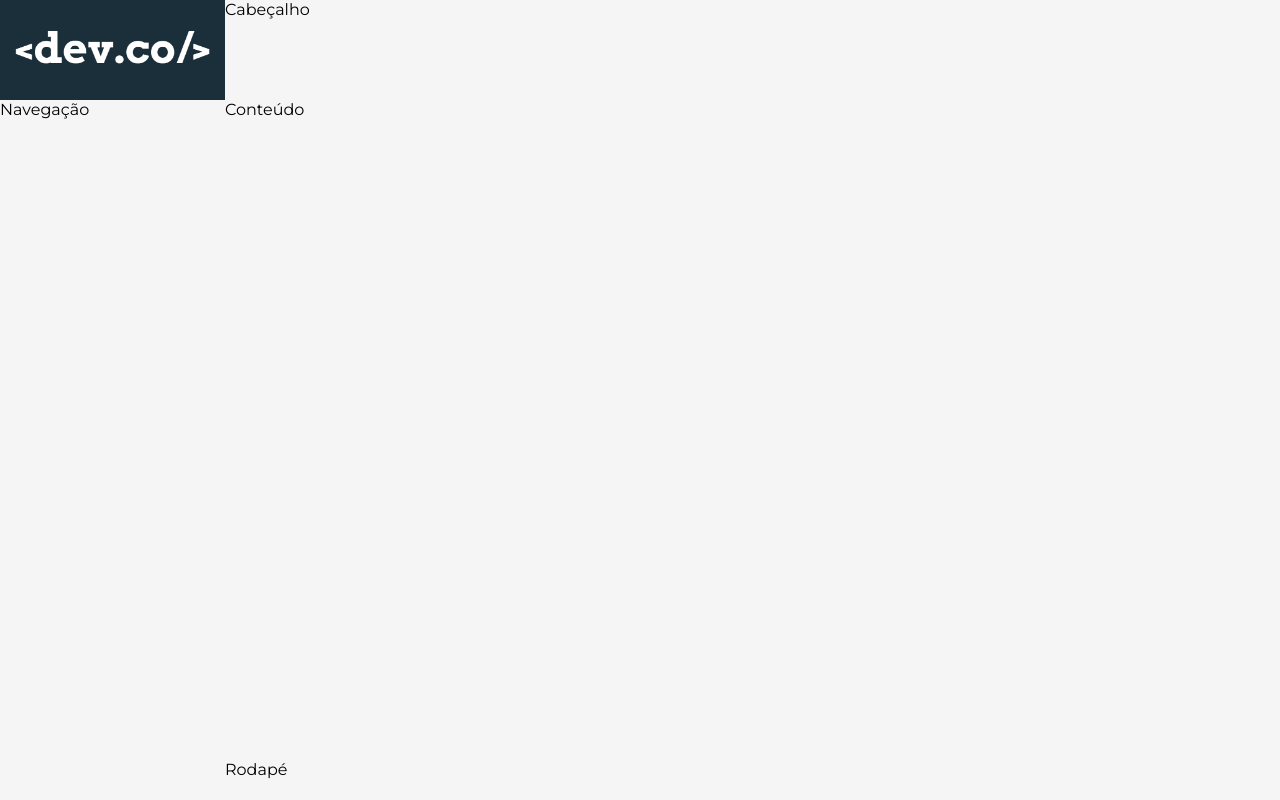
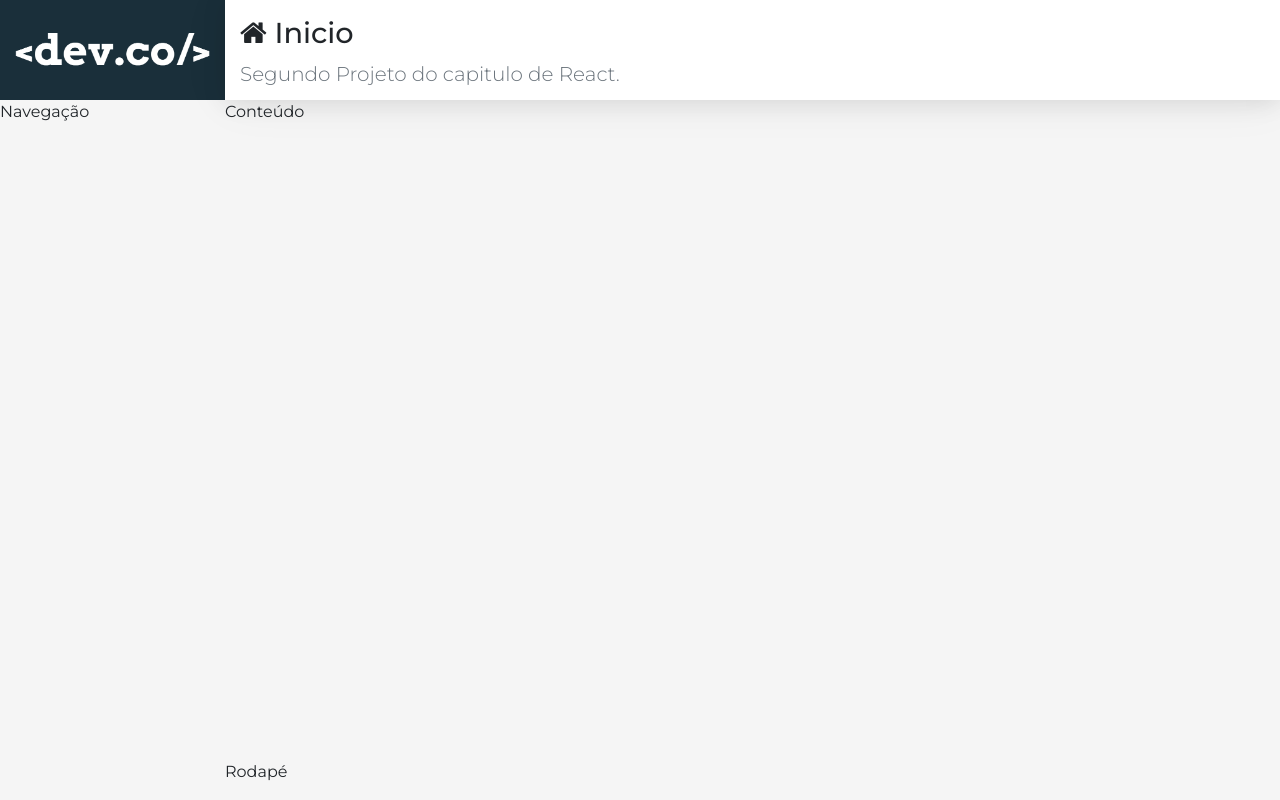
Before and after one commit to WellingtonVicen/Crud_React, a React (Create React App) app in the folder frontend/: page / in a window 1280 px wide. Built offline with nearby package versions, Linux system fonts and the light colour scheme.

Commit message:
Componente Cabeçalho

```diff
--- a/frontend/src/components/template/Header.css
+++ b/frontend/src/components/template/Header.css
@@ -0,0 +1,11 @@
+header.header {
+    background-color: #FFF;
+    padding: 0px 15px;
+    overflow: hidden;
+    white-space: nowrap;
+    box-shadow: var(--shadow);
+}
+
+header.header h1 {
+    font-size: 1.8em;
+}
--- a/frontend/src/components/template/Header.jsx
+++ b/frontend/src/components/template/Header.jsx
@@ -2,6 +2,9 @@
 import React from 'react'
 
 export default props =>
-<header className="header">
-    Cabeçalho
-</header>
+    <header className="header d-none d-sm-flex flex-column">
+        <h1 className="mt-3">
+            <i className={`fa fa-${props.icon}`}></i> {props.title}
+        </h1>
+        <p className="lead text-muted">{ props.subtitle}</p>
+    </header>
--- a/frontend/src/components/template/Main.jsx
+++ b/frontend/src/components/template/Main.jsx
@@ -4,7 +4,7 @@
 
 export default props =>
       <React.Fragment>
-          <Header />
+          <Header  {...props}/>
           <main className="content">
               Conteúdo
           </main>
--- a/frontend/src/main/App.jsx
+++ b/frontend/src/main/App.jsx
@@ -1,3 +1,6 @@
+import 'bootstrap/dist/css/bootstrap.min.css'
+import 'font-awesome/css/font-awesome.min.css'
+
 import './App.css'
 import React from 'react'
 
@@ -10,6 +13,7 @@
         <div className="app">
             <Logo />
             <Nav />
-            <Main/>
+            <Main icon="home" title="Inicio"
+                  subtitle ="Segundo Projeto do capitulo de React."/>
             <Footer />
         </div>
```
Also changed, not shown: 2 other files (tests, documents, lock files or other folders).
